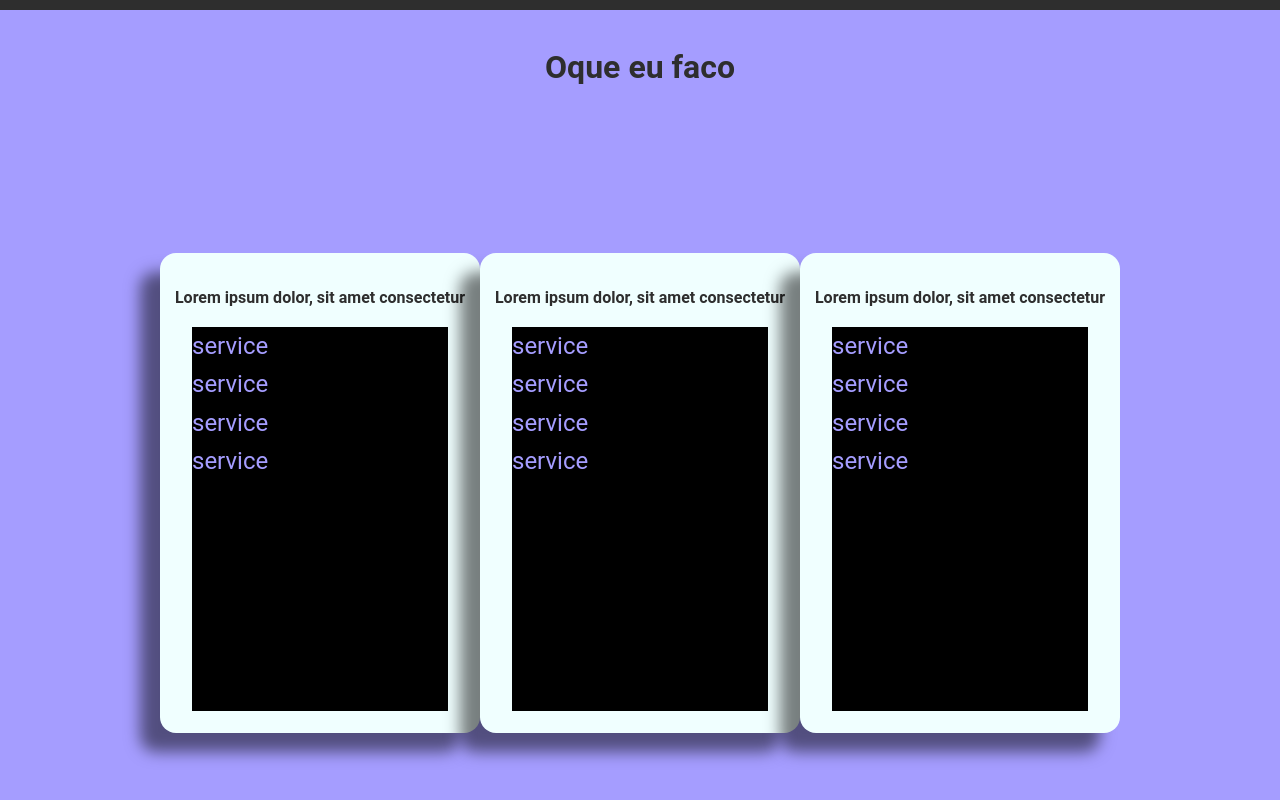
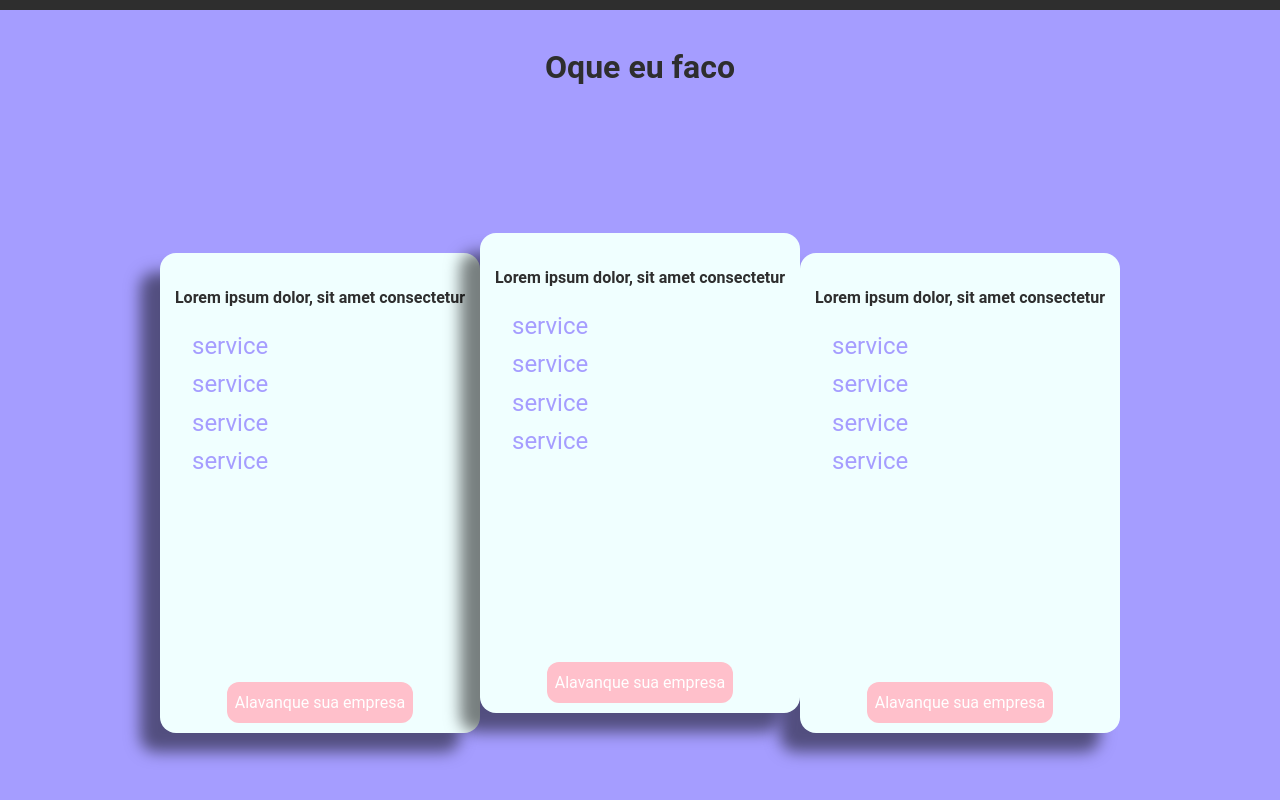
Before and after one commit to GabrielNBS/repository, a React (Create React App) app: page / in a window 1280 px wide. Shown: the part 790-1590 px from the top of the page. Built offline with nearby package versions, Linux system fonts and the light colour scheme.

Commit message:
style: adjust styles in Card and Button components

```diff
--- a/src/Components/Button/Buttons.tsx
+++ b/src/Components/Button/Buttons.tsx
@@ -1,5 +1,7 @@
 import React from 'react'
+import { ButtonProps } from '../../types/ButtonProps'
+import { Button as PButton } from './styles'
 
-export default function Buttons() {
-  return <button>Buttons</button>
+export default function Button({ children, as = 'button' }: ButtonProps) {
+  return <PButton as={as}>{children}</PButton>
 }
--- a/src/Components/Button/styles.ts
+++ b/src/Components/Button/styles.ts
@@ -1 +1,8 @@
 import styled from 'styled-components'
+
+export const Button = styled.button`
+  background-color: pink;
+  color: white;
+  padding: 8px;
+  border-radius: 12px;
+`
--- a/src/Components/SkillCard/SkillCard.tsx
+++ b/src/Components/SkillCard/SkillCard.tsx
@@ -1,6 +1,7 @@
 import React from 'react'
 import { Card } from './styles'
 import { Title } from '../Text/styles'
+import Button from '../Button/Buttons'
 
 export default function SkillCard() {
   return (
@@ -12,6 +13,9 @@ export default function SkillCard() {
         <li>service</li>
         <li>service</li>
       </ul>
+      <Button aria-label="Clique para saber mais" as="a" href="">
+        Alavanque sua empresa
+      </Button>
     </Card>
   )
 }
--- a/src/Components/SkillCard/styles.ts
+++ b/src/Components/SkillCard/styles.ts
@@ -1,5 +1,6 @@
 import styled from 'styled-components'
 import { Title } from '../Text/styles'
+import { Button } from '../Button/styles'
 
 export const Card = styled.div`
   display: flex;
@@ -13,13 +14,17 @@ export const Card = styled.div`
 
   ul {
     align-items: flex-start;
-    background-color: black;
     width: 80%;
     height: 80%;
+    border-radius: 16px;
 
     li {
       font-size: 1.5rem;
       color: ${(props) => props.theme.colors.secondary};
     }
   }
+
+  ${Button} {
+    margin-bottom: 10px;
+  }
 `
--- a/src/Containers/Main/styles.ts
+++ b/src/Containers/Main/styles.ts
@@ -1,5 +1,6 @@
 import styled from 'styled-components'
 import { Title } from '../../Components/Text/styles'
+import { Card } from '../../Components/SkillCard/styles'
 
 export const Main = styled.main`
   height: 100vh;
@@ -15,4 +16,8 @@ export const SkillsContainer = styled.div`
   display: flex;
   justify-content: space-evenly;
   margin: 10rem;
+
+  ${Card}:nth-child(2) {
+    transform: translateY(-20px);
+  }
 `
--- /dev/null
+++ b/src/types/ButtonProps.ts
@@ -0,0 +1,5 @@
+export interface ButtonProps {
+  children: React.ReactNode
+  href?: string
+  as?: 'a' | 'button'
+}
```
